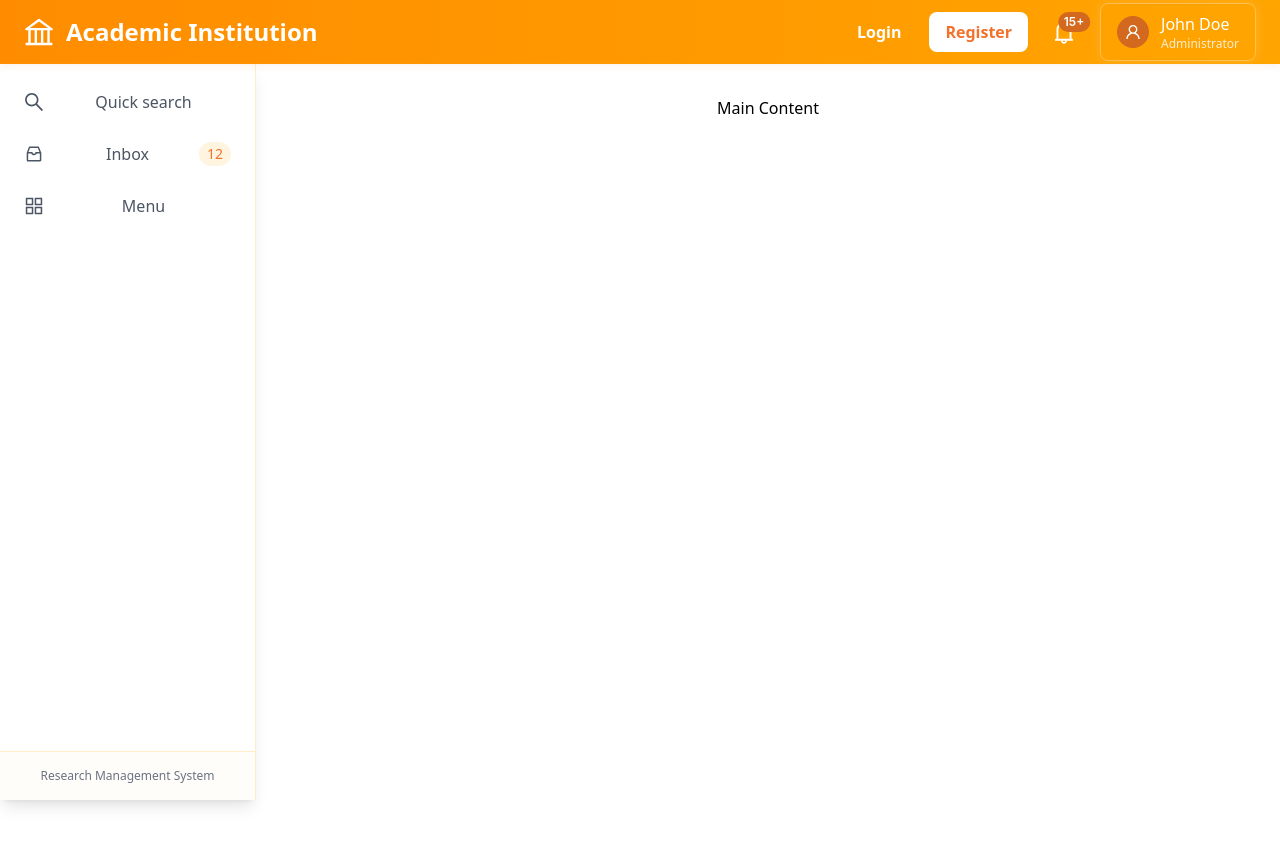
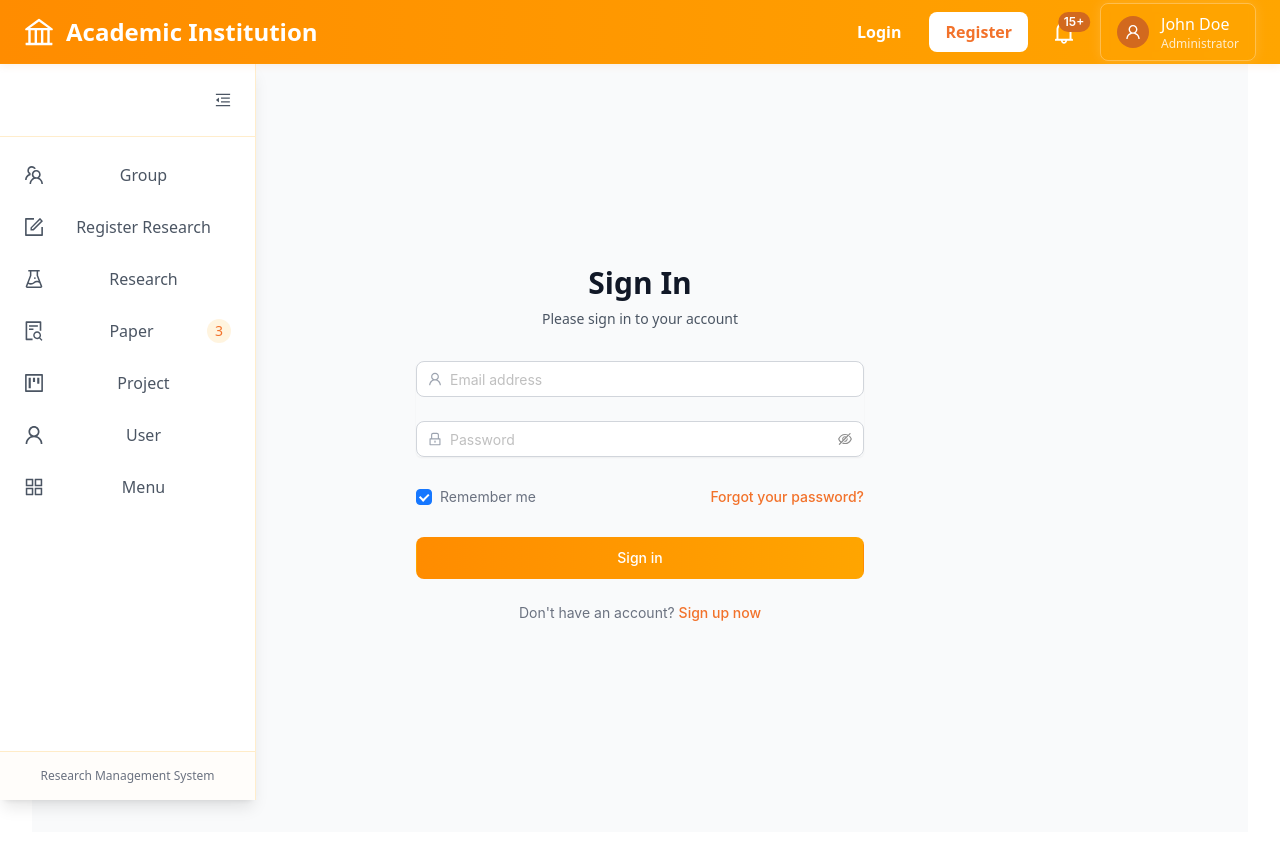
Before and after one commit to VietNguyen1207/Research-Management-System, a React (Vite) app: page /login in a window 1280 px wide. Shown: the top 850 px of the page. Built offline with nearby package versions, Linux system fonts and the light colour scheme.

Commit message:
add header navbar and css

```diff
--- a/package.json
+++ b/package.json
@@ -13,7 +13,8 @@
     "@ant-design/icons": "^5.5.2",
     "antd": "^5.23.0",
     "react": "^18.3.1",
-    "react-dom": "^18.3.1"
+    "react-dom": "^18.3.1",
+    "react-router-dom": "^7.1.1"
   },
   "devDependencies": {
     "@eslint/js": "^9.17.0",
--- a/src/App.jsx
+++ b/src/App.jsx
@@ -1,16 +1,35 @@
 import "./App.css";
+import { BrowserRouter as Router, Routes, Route } from "react-router-dom";
 import NavBar from "./components/NavBar";
 import Header from "./components/Header";
+import Login from "./pages/Login";
+import { useState } from "react";
 
 function App() {
+  const [isNavOpen, setIsNavOpen] = useState(true);
+
   return (
-    <div className="min-h-screen">
-      <Header />
-      <NavBar />
-      <main className="pl-64 pt-16">
-        <h1>Main Content</h1>
-      </main>
-    </div>
+    <Router>
+      <div className="min-h-screen">
+        <Header />
+        <NavBar isOpen={isNavOpen} setIsOpen={setIsNavOpen} />
+        <Routes>
+          <Route path="/login" element={<Login />} />
+          <Route
+            path="/"
+            element={
+              <main
+                className={`transition-all duration-300 pt-16 ${
+                  isNavOpen ? "pl-64" : "pl-0"
+                }`}
+              >
+                <h1>Main Content</h1>
+              </main>
+            }
+          />
+        </Routes>
+      </div>
+    </Router>
   );
 }
 
--- a/src/components/NavBar.jsx
+++ b/src/components/NavBar.jsx
@@ -10,19 +10,78 @@ import {
   FileDoneOutlined,
   BuildOutlined,
   DeleteOutlined,
+  MenuFoldOutlined,
+  MenuUnfoldOutlined,
+  TeamOutlined,
+  FormOutlined,
   ExperimentOutlined,
+  FileSearchOutlined,
+  ProjectOutlined,
   UserOutlined,
-  LogoutOutlined,
 } from "@ant-design/icons";
 
 const NavBar = () => {
   const [isMenuOpen, setIsMenuOpen] = useState(false);
   const [selectedItem, setSelectedItem] = useState(null);
   const [selectedSubItem, setSelectedSubItem] = useState(null);
+  const [isNavOpen, setIsNavOpen] = useState(true);
 
   const navItems = [
-    { icon: <SearchOutlined />, label: "Quick search" },
-    { icon: <InboxOutlined />, label: "Inbox", badge: "12" },
+    {
+      icon: <TeamOutlined />,
+      label: "Group",
+      subItems: [
+        { icon: <TeamOutlined />, label: "View Groups" },
+        { icon: <FormOutlined />, label: "Create Group" },
+        { icon: <UserOutlined />, label: "Manage Members" },
+      ],
+    },
+    {
+      icon: <FormOutlined />,
+      label: "Register Research",
+      subItems: [
+        { icon: <FormOutlined />, label: "New Registration" },
+        { icon: <FileSearchOutlined />, label: "Draft Registrations" },
+        { icon: <ProjectOutlined />, label: "Registration History" },
+      ],
+    },
+    {
+      icon: <ExperimentOutlined />,
+      label: "Research",
+      subItems: [
+        { icon: <ExperimentOutlined />, label: "Active Research" },
+        { icon: <ProjectOutlined />, label: "Completed Research" },
+        { icon: <FileSearchOutlined />, label: "Research Archive" },
+      ],
+    },
+    {
+      icon: <FileSearchOutlined />,
+      label: "Paper",
+      badge: "3",
+      subItems: [
+        { icon: <FileSearchOutlined />, label: "Pending Approval" },
+        { icon: <FormOutlined />, label: "Submit Paper" },
+        { icon: <ProjectOutlined />, label: "Paper History" },
+      ],
+    },
+    {
+      icon: <ProjectOutlined />,
+      label: "Project",
+      subItems: [
+        { icon: <ProjectOutlined />, label: "Active Projects" },
+        { icon: <FormOutlined />, label: "Create Project" },
+        { icon: <TeamOutlined />, label: "Project Teams" },
+      ],
+    },
+    {
+      icon: <UserOutlined />,
+      label: "User",
+      subItems: [
+        { icon: <UserOutlined />, label: "Profile" },
+        { icon: <TeamOutlined />, label: "My Groups" },
+        { icon: <ProjectOutlined />, label: "My Projects" },
+      ],
+    },
     {
       icon: <AppstoreOutlined />,
       label: "Menu",
@@ -39,87 +98,76 @@ const NavBar = () => {
   ];
 
   return (
-    <nav className="h-[calc(100vh-4rem)] w-64 bg-white shadow-lg fixed left-0 top-16 border-r border-[#FFA50033] flex flex-col">
-      <div className="flex-1 p-4">
+    <div className="fixed top-16 left-0 h-full z-10">
+      <nav
+        className={`h-[calc(100vh-4rem)] bg-white shadow-lg border-r border-[#FFA50033] flex flex-col transition-all duration-300 ease-in-out ${
+          isNavOpen ? "w-64" : "w-16"
+        }`}
+      >
+        <div className="p-4 border-b border-[#FFA50033] flex justify-end">
+          <button
+            onClick={() => setIsNavOpen(!isNavOpen)}
+            className="p-2 rounded-lg hover:bg-[#FFA50015] text-gray-600 hover:text-[#F2722B] transition-all duration-200"
+          >
+            {isNavOpen ? <MenuFoldOutlined /> : <MenuUnfoldOutlined />}
+          </button>
+        </div>
+
+        <div className="flex-1 p-4 overflow-hidden">
           <div className="space-y-2">
             {navItems.map((item, index) => (
               <div key={index}>
                 <button
-                className={`w-full flex items-center p-2 rounded-lg transition-colors duration-200 group
-                  ${
-                    selectedItem === index
-                      ? "bg-[#FFA50015] text-[#F2722B]"
-                      : "hover:bg-[#FFA50010]"
+                  className={`w-full flex items-center p-2 hover:bg-[#FFA50010] rounded-lg transition-all duration-300 group ${
+                    !isNavOpen ? "justify-center" : ""
                   }`}
                   onClick={() => {
                     if (item.subItems) {
                       setIsMenuOpen(!isMenuOpen);
                     }
                     setSelectedItem(index);
-                  setSelectedSubItem(null);
+                    if (!isNavOpen) {
+                      setIsNavOpen(true);
+                    }
                   }}
                 >
-                <span
-                  className={`text-xl transition-colors duration-200
-                  ${
-                    selectedItem === index
-                      ? "text-[#F2722B]"
-                      : "text-gray-600 group-hover:text-[#F2722B]"
-                  }`}
-                >
+                  <span className="text-gray-600 text-xl group-hover:text-[#F2722B] transition-colors duration-200">
                     {item.icon}
                   </span>
                   <span
-                  className={`ml-3 flex-1 font-medium transition-colors duration-200
-                  ${
-                    selectedItem === index
-                      ? "text-[#F2722B]"
-                      : "text-gray-600 group-hover:text-[#F2722B]"
+                    className={`ml-3 flex-1 text-gray-600 font-medium group-hover:text-[#F2722B] transition-all duration-300 ${
+                      isNavOpen
+                        ? "opacity-100"
+                        : "opacity-0 w-0 overflow-hidden"
                     }`}
                   >
                     {item.label}
                   </span>
-                {item.badge && (
+                  {isNavOpen && item.badge && (
                     <span className="bg-[#FFA50020] text-[#F2722B] px-2 py-0.5 rounded-full text-sm font-medium">
                       {item.badge}
                     </span>
                   )}
                 </button>
 
-              {item.subItems && isMenuOpen && selectedItem === index && (
+                {item.subItems &&
+                  isMenuOpen &&
+                  selectedItem === index &&
+                  isNavOpen && (
                     <div className="ml-4 mt-2 space-y-1">
                       {item.subItems.map((subItem, subIndex) => (
                         <button
                           key={subIndex}
-                      className={`w-full flex items-center p-2 rounded-lg transition-colors duration-200 group
-                        ${
-                          selectedSubItem === subIndex && selectedItem === index
-                            ? "bg-[#FFA50015] text-[#F2722B]"
-                            : "hover:bg-[#FFA50010]"
-                        }`}
+                          className="w-full flex items-center p-2 hover:bg-[#FFA50010] rounded-lg transition-all duration-300 group"
                           onClick={() => {
                             setSelectedSubItem(subIndex);
                             setSelectedItem(index);
                           }}
                         >
-                      <span
-                        className={`text-lg transition-colors duration-200
-                        ${
-                          selectedSubItem === subIndex && selectedItem === index
-                            ? "text-[#F2722B]"
-                            : "text-gray-600 group-hover:text-[#F2722B]"
-                        }`}
-                      >
+                          <span className="text-gray-600 text-lg group-hover:text-[#F2722B] transition-colors duration-200">
                             {subItem.icon}
                           </span>
-                      <span
-                        className={`ml-3 transition-colors duration-200
-                        ${
-                          selectedSubItem === subIndex && selectedItem === index
-                            ? "text-[#F2722B]"
-                            : "text-gray-600 group-hover:text-[#F2722B]"
-                        }`}
-                      >
+                          <span className="ml-3 text-gray-600 group-hover:text-[#F2722B] transition-colors duration-200">
                             {subItem.label}
                           </span>
                         </button>
@@ -131,12 +179,17 @@ const NavBar = () => {
           </div>
         </div>
 
-      <div className="p-4 border-t border-[#FFA50033] bg-[#FFA50005]">
-        <div className="text-xs text-gray-500 text-center hover:text-[#F2722B] transition-colors duration-200">
-          Research Management System
+        <div
+          className={`p-4 border-t border-[#FFA50033] bg-[#FFA50005] ${
+            !isNavOpen ? "text-center" : ""
+          }`}
+        >
+          <div className="text-xs text-gray-500 hover:text-[#F2722B] transition-colors duration-200">
+            {isNavOpen ? "Research Management System" : "RMS"}
           </div>
         </div>
       </nav>
+    </div>
   );
 };
 
--- /dev/null
+++ b/src/pages/Login.jsx
@@ -0,0 +1,105 @@
+import React from "react";
+import { Input, Checkbox, Form } from "antd";
+import { UserOutlined, LockOutlined } from "@ant-design/icons";
+
+const Login = () => {
+  const onFinish = (values) => {
+    console.log("Success:", values);
+  };
+
+  return (
+    <div className="min-h-screen flex items-center justify-center bg-gray-50 py-12 px-4 sm:px-6 lg:px-8">
+      <div className="max-w-md w-full space-y-8">
+        {/* Header Section */}
+        <div className="text-center">
+          <h2 className="mt-6 text-3xl font-bold text-gray-900">Sign In</h2>
+          <p className="mt-2 text-sm text-gray-600">
+            Please sign in to your account
+          </p>
+        </div>
+
+        {/* Form Section */}
+        <Form
+          name="login"
+          className="mt-8 space-y-6"
+          initialValues={{ remember: true }}
+          onFinish={onFinish}
+        >
+          <div className="rounded-md shadow-sm space-y-4">
+            {/* Email Field */}
+            <Form.Item
+              name="email"
+              rules={[
+                { required: true, message: "Please input your email!" },
+                { type: "email", message: "Please enter a valid email!" },
+              ]}
+            >
+              <Input
+                prefix={<UserOutlined className="text-gray-400 text-sm mr-1" />}
+                placeholder="Email address"
+                className="h-9 appearance-none rounded-lg relative block w-full border border-gray-300 placeholder-gray-500 text-gray-900 focus:outline-none focus:ring-[#F2722B] focus:border-[#F2722B] focus:z-10 text-sm flex items-center"
+                size="large"
+              />
+            </Form.Item>
+
+            {/* Password Field */}
+            <Form.Item
+              name="password"
+              rules={[
+                { required: true, message: "Please input your password!" },
+              ]}
+            >
+              <Input.Password
+                prefix={<LockOutlined className="text-gray-400 text-sm mr-1" />}
+                placeholder="Password"
+                className="h-9 appearance-none rounded-lg relative block w-full border border-gray-300 placeholder-gray-500 text-gray-900 focus:outline-none focus:ring-[#F2722B] focus:border-[#F2722B] focus:z-10 text-sm flex items-center"
+                size="large"
+              />
+            </Form.Item>
+          </div>
+
+          {/* Remember Me and Forgot Password */}
+          <div className="flex items-center justify-between">
+            <Form.Item name="remember" valuePropName="checked" className="m-0">
+              <Checkbox className="text-gray-500 hover:text-[#F2722B]">
+                Remember me
+              </Checkbox>
+            </Form.Item>
+
+            <div className="text-sm">
+              <a
+                href="#"
+                className="font-medium text-[#F2722B] hover:text-[#D2691E]"
+              >
+                Forgot your password?
+              </a>
+            </div>
+          </div>
+
+          {/* Submit Button */}
+          <div>
+            <button
+              type="submit"
+              className="group relative w-full flex justify-center py-2.5 px-4 border border-transparent text-sm font-medium rounded-lg text-white bg-gradient-to-r from-[#FF8C00] to-[#FFA500] hover:from-[#F2722B] hover:to-[#FFA500] focus:outline-none focus:ring-2 focus:ring-offset-2 focus:ring-[#F2722B] transition-all duration-200"
+            >
+              Sign in
+            </button>
+          </div>
+
+          {/* Sign Up Link */}
+          <div className="text-center text-sm">
+            <span className="text-gray-500">Don't have an account? </span>
+            <a
+              href="#"
+              className="font-medium text-[#F2722B] hover:text-[#D2691E]"
+            >
+              Sign up now
+            </a>
+          </div>
+        </Form>
+      </div>
+    </div>
+  );
+};
+
+export default Login;
```
Also changed, not shown: src/components/Header.jsx (+7 -1 lines), src/data/account.json (added, +79 -0 lines), 1 other file (tests, documents, lock files or other folders). Lines whose indentation alone changed are shown as unchanged.
